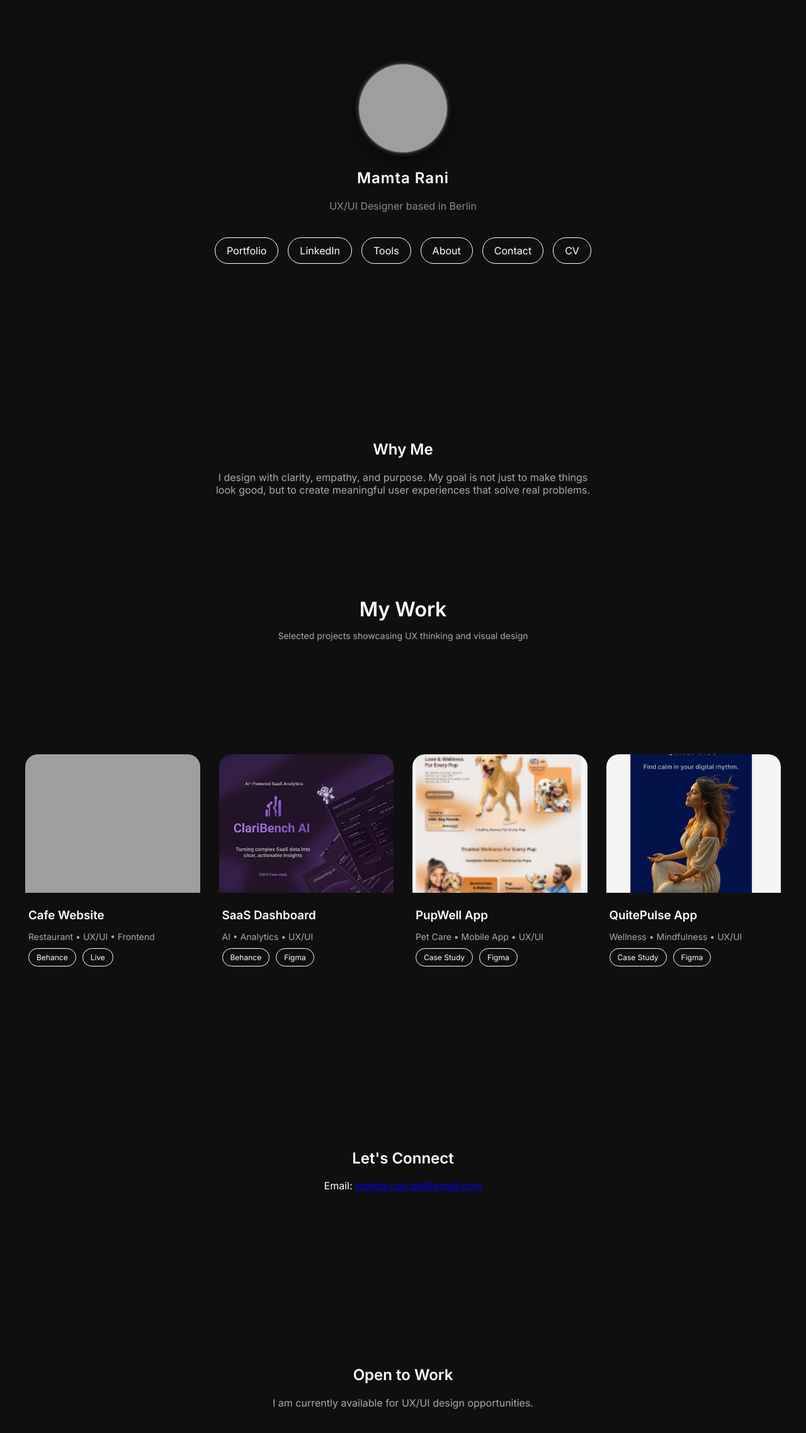
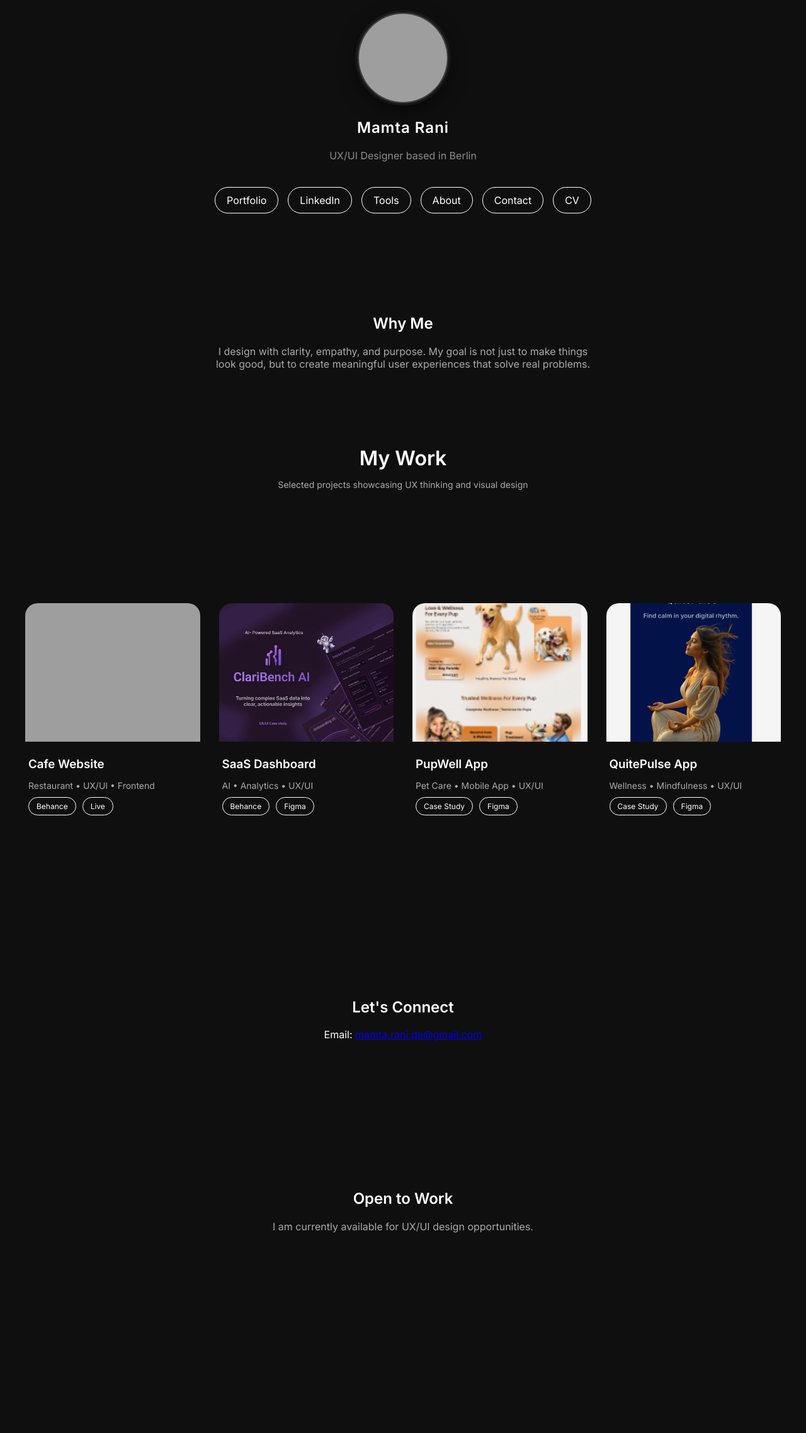
Before and after one commit to harpnoor9093-lgtm/portfolio, a plain HTML site: page index.html in a window 1280 px wide. Shown: the whole page at 63% size. After the commit the page ends 2094 px from the top, so only its background shows below. Drawn offline with Linux system fonts and the light colour scheme; grey boxes are pictures that could not be loaded.

Commit message:
Refactor styles and adjust layout for responsiveness
add all changes

```diff
--- a/styles.css
+++ b/styles.css
@@ -11,7 +11,7 @@ html {
 /* HERO */
 .hero {
   text-align: center;
-  padding: 100px 20px;
+  padding: 20px 20px;
 }
 
 .profile {
@@ -166,7 +166,7 @@ html {
 .tools {
   display: none;
   text-align: center;
-  padding: 40px 20px;
+  padding: 20px 20px;
 }
 
 .tools.active {
@@ -190,7 +190,7 @@ html {
 /* WHY ME */
 .why {
   text-align: center;
-  padding: 60px 20px;
+  padding: 20px 20px;
 }
 
 .why p {
@@ -202,7 +202,7 @@ html {
 /* OPEN TO WORK */
 .open {
   text-align: center;
-  padding: 60px 20px;
+  padding: 20px 20px;
 }
 
 .open p {
```
